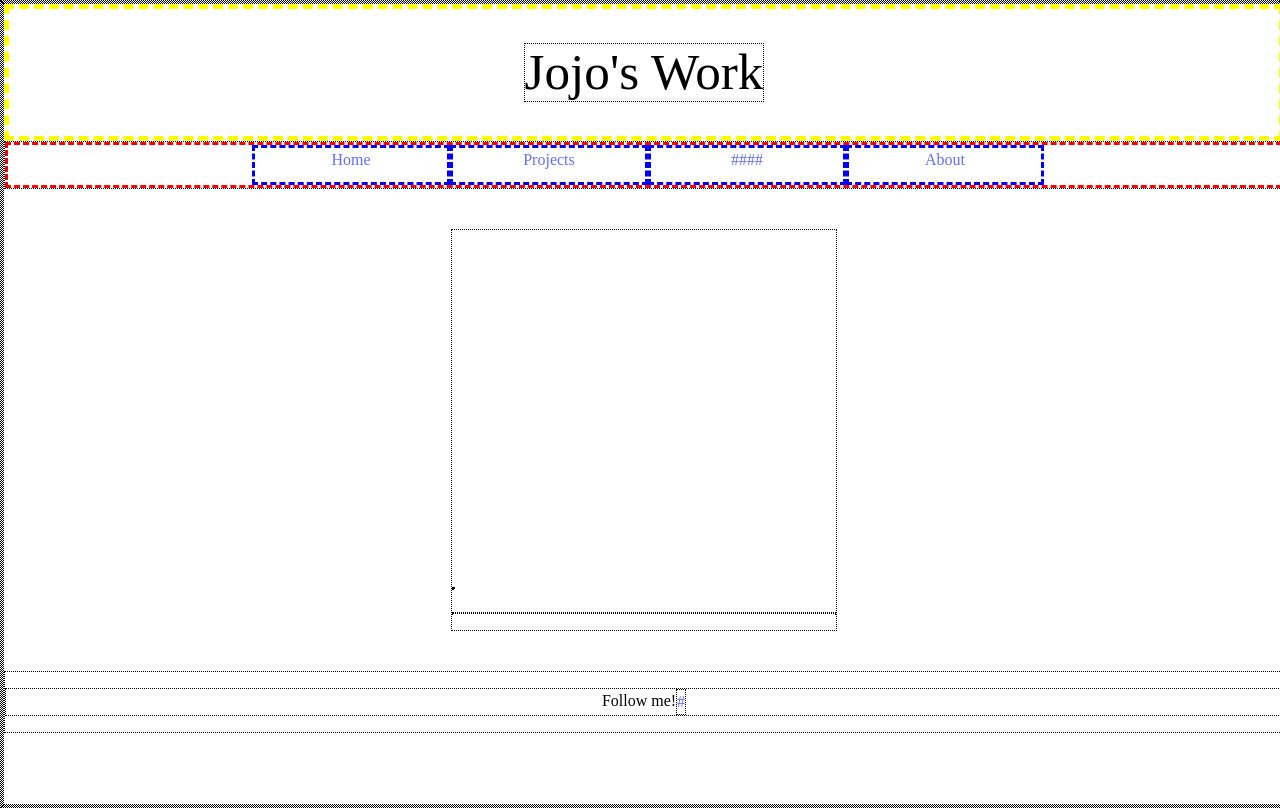
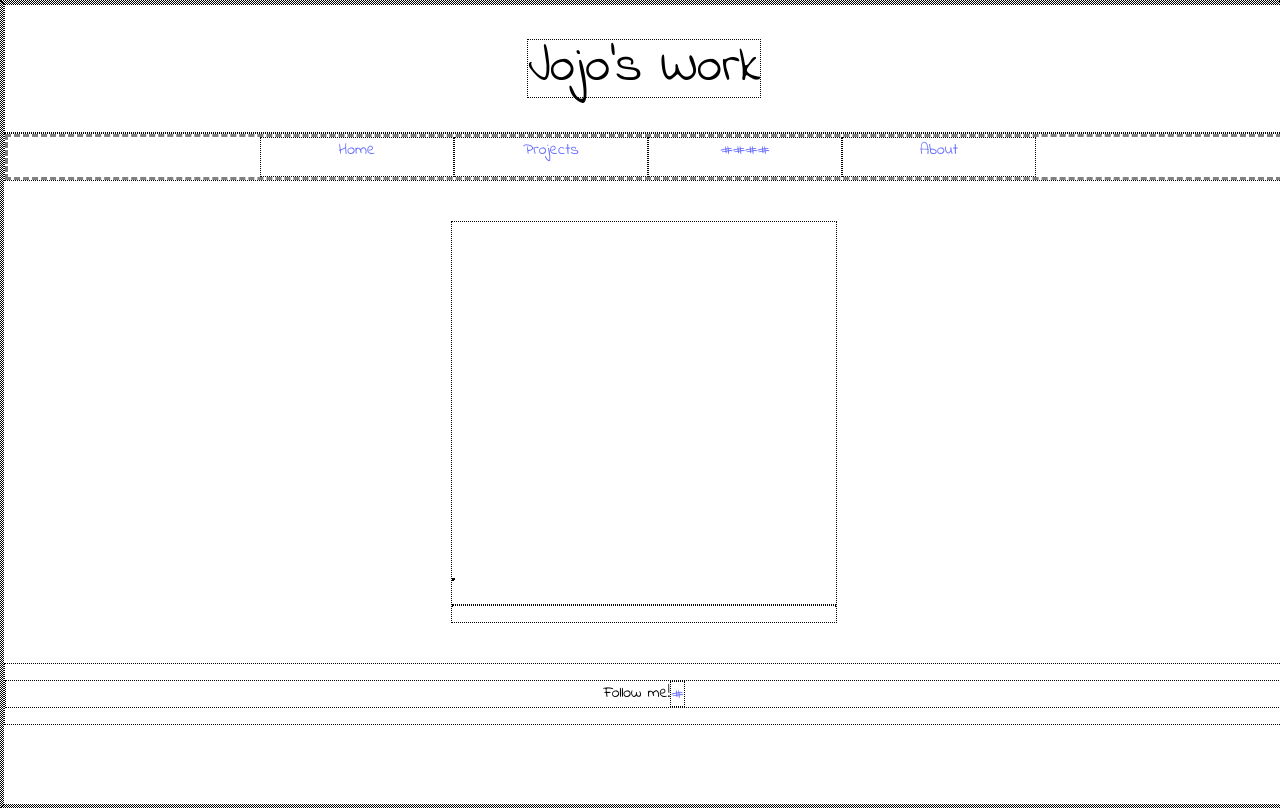
Before and after one commit to Emmanuel-Abreu/emmanuel-abreu.github.io, a React (Vite) app: page / in a window 1280 px wide. Built offline with nearby package versions, Linux system fonts and the light colour scheme.

Commit message:
removed borders and changed font

```diff
--- a/index.html
+++ b/index.html
@@ -7,6 +7,9 @@
     <!--<link rel="preconnect" href="https://fonts.googleapis.com">
     <link rel="preconnect" href="https://fonts.gstatic.com" crossorigin>
     <link href="https://fonts.googleapis.com/css2?family=Momo+Trust+Display&display=swap" rel="stylesheet"> -->
+    <link rel="preconnect" href="https://fonts.googleapis.com">
+<link rel="preconnect" href="https://fonts.gstatic.com" crossorigin>
+<link href="https://fonts.googleapis.com/css2?family=Indie+Flower&family=Shadows+Into+Light&display=swap" rel="stylesheet">
     <title>jojos-work</title>
   </head>
   <body>
--- a/src/App.css
+++ b/src/App.css
@@ -1,5 +1,6 @@
 * {
     border: 1px dotted black;
+    font-family: "Indie Flower";
 }
 
 .App {
@@ -10,3 +11,15 @@
     flex-direction: column;
     padding: 0px 0px;
 }
+
+.shadows-into-light-regular {
+  font-family: "Shadows Into Light", cursive;
+  font-weight: 400;
+  font-style: normal;
+}
+
+.indie-flower-regular {
+  font-family: "Indie Flower", cursive;
+  font-weight: 400;
+  font-style: normal;
+}
--- a/src/App.jsx
+++ b/src/App.jsx
@@ -6,6 +6,7 @@ import About from './pages/about/About';
 import ArtPiece from './components/ArtPiece';
 import Projects from './pages/projects/Projects';
 import Footer from './components/Footer';
+
 // Components to create and import:
 // Navbar
 // Project "thumbnails"
--- a/src/assets/styles/Banner.css
+++ b/src/assets/styles/Banner.css
@@ -1,7 +1,7 @@
 .Banner{
   display: flex;
   justify-content: center;
-  border: 5px dashed yellow;
   color: black;
   font-weight: 100;
+  padding: 0px 0px;
 }
--- a/src/assets/styles/Navbar.css
+++ b/src/assets/styles/Navbar.css
@@ -3,14 +3,13 @@
     flex-direction: row;
     justify-content: center;
     height: 5vh;
-    border: 3px dashed red;
+    border: 3px dashed gray;
     width: 100vw;
 }
 
 .NavLink{
   display: flex;
   justify-content: center;
-  border: 3px dashed blue;
   width: 15vw;
   padding: 0px 0px;
   margin: 0px 0px;
--- a/src/components/Banner.jsx
+++ b/src/components/Banner.jsx
@@ -3,7 +3,7 @@ import '../assets/styles/Banner.css'
 
 export default function Banner (){
   return (
-    <div className="Banner">
+    <div className="Banner shadows-into-light-regular">
       <h1>Jojo's Work</h1>
     </div>
   );
```
Also changed, not shown: 1 other file (tests, documents, lock files or other folders).
